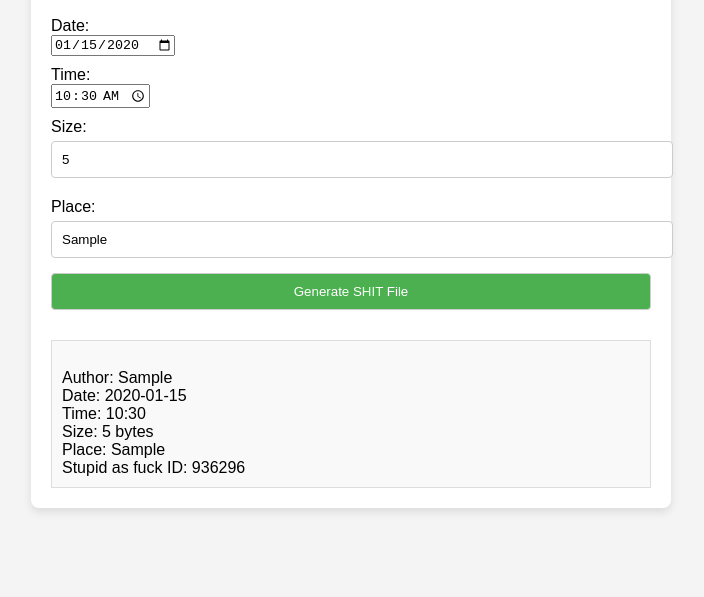
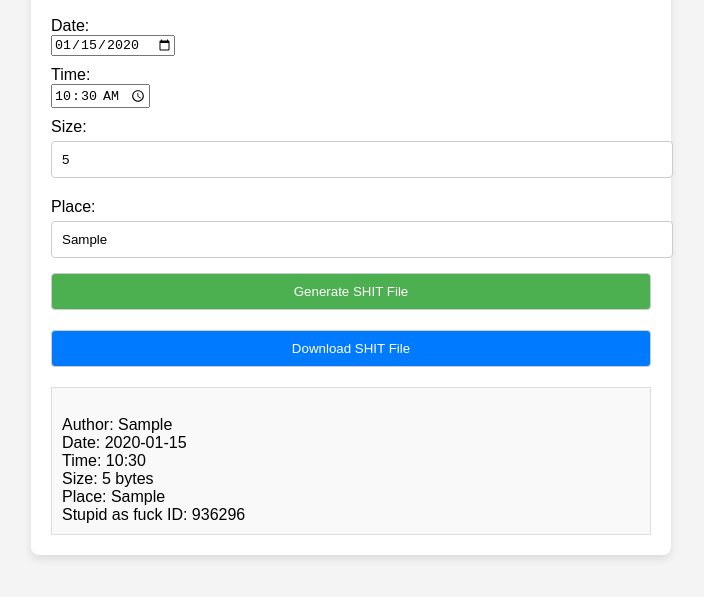
Before and after one commit to FuckCo/FuckCo.github.io, a browser extension: page shit.html in a window 1280 px wide. Both pictures are taken after typing "Sample", "2020-01-15", "10:30", "5", "Sample" into the empty fields and a click on the button "Generate SHIT File". Shown: the part 183-780 px from the top of the page, without its empty margins (289-993 px from the left). Drawn offline with Linux system fonts and the light colour scheme.

Commit message:
Update shit.html

```diff
--- a/shit.html
+++ b/shit.html
@@ -52,6 +52,13 @@
             word-wrap: break-word;
             white-space: pre-wrap;
         }
+        #downloadButton {
+            background-color: #007BFF;
+            margin-top: 10px;
+        }
+        #downloadButton:hover {
+            background-color: #0056b3;
+        }
     </style>
 </head>
 <body>
@@ -78,11 +85,16 @@
         <!-- Button to Generate the SHIT File -->
         <button id="generateButton">Generate SHIT File</button>
 
+        <!-- Button to Download the SHIT File -->
+        <button id="downloadButton" style="display: none;">Download SHIT File</button>
+
         <!-- Output Display -->
         <div id="output" class="output"></div>
     </div>
 
     <script>
+        let shitFileContent = ''; // Variable to store the SHIT file content
+
         document.getElementById('generateButton').addEventListener('click', function() {
             // Get input values
             const author = document.getElementById('author').value;
@@ -95,7 +107,7 @@
             const randomId = Math.floor(Math.random() * 1000000); // Random ID between 0 and 999999
 
             // Format the SHIT file content
-            const shitFileContent = `
+            shitFileContent = `
 Author: ${author}
 Date: ${date}
 Time: ${time}
@@ -106,6 +118,22 @@ Stupid as fuck ID: ${randomId}
 
             // Display the generated SHIT file content
             document.getElementById('output').textContent = shitFileContent;
+
+            // Show the download button
+            document.getElementById('downloadButton').style.display = 'block';
+        });
+
+        document.getElementById('downloadButton').addEventListener('click', function() {
+            // Create a Blob from the SHIT file content
+            const blob = new Blob([shitFileContent], { type: 'text/plain' });
+
+            // Create a link to download the file
+            const link = document.createElement('a');
+            link.href = URL.createObjectURL(blob);
+            link.download = 'file.shit'; // The name of the file
+
+            // Trigger the download
+            link.click();
         });
     </script>
 
```
